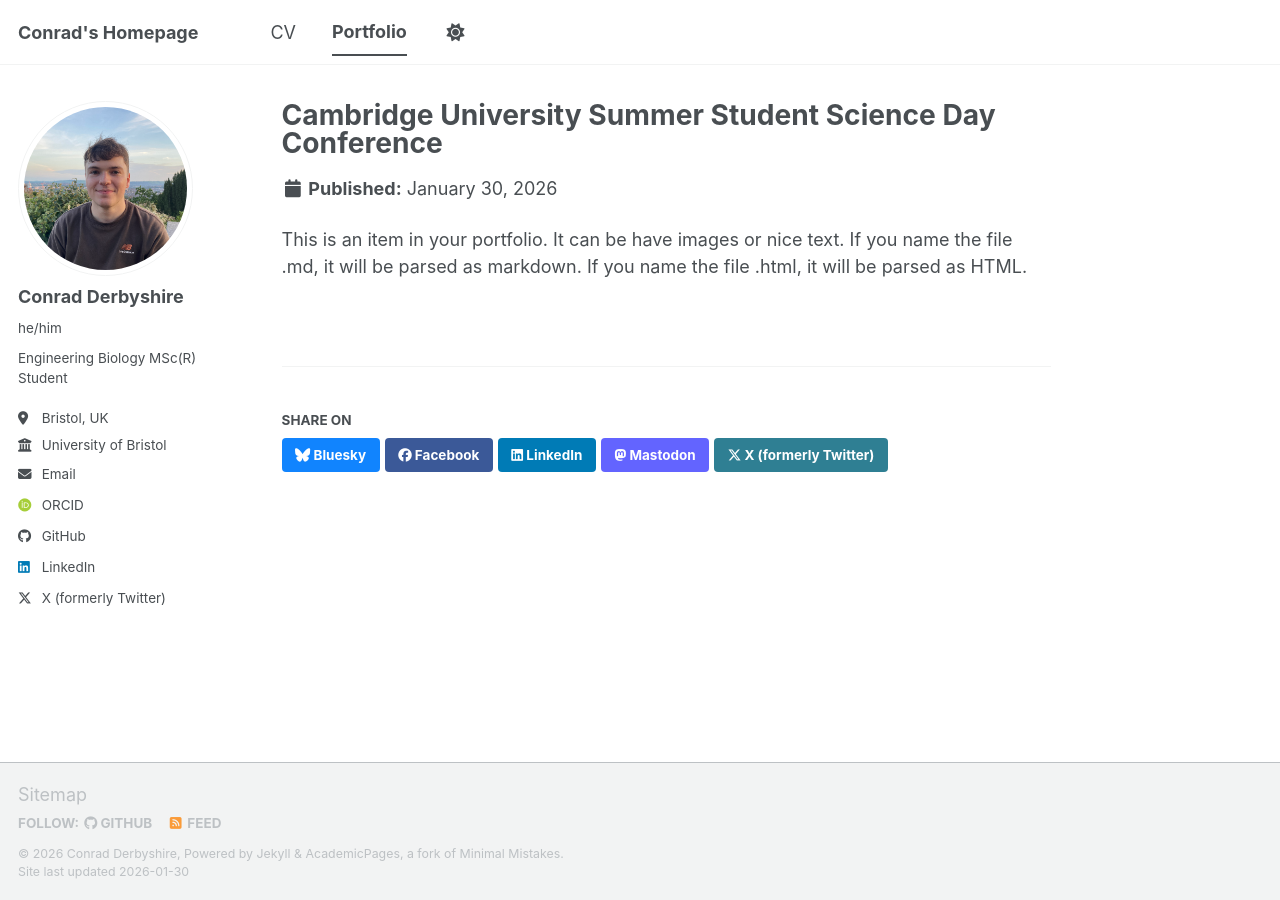
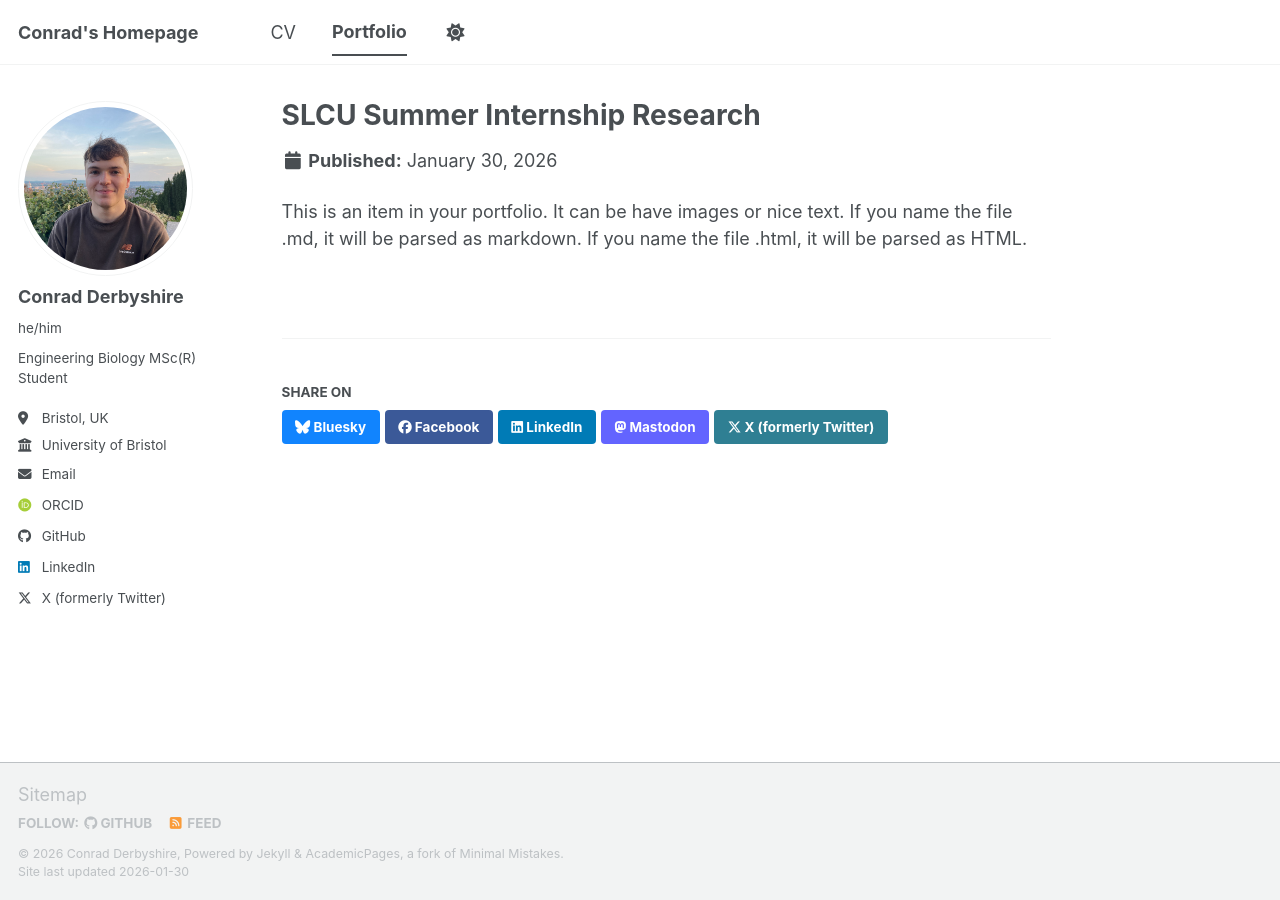
Before and after one commit to conradderbyshire/conradderbyshire.github.io, a Jekyll site: the page built from _portfolio/portfolio-1.md, in a window 1280 px wide. Built offline with Jekyll 4.4.1, drawn with Linux system fonts in a browser that asks for light colours; some web fonts are replaced; a script bundle is joined from its source files by our own code; library files that are not in the unit come from our copies.

Commit message:
Changing file format

```diff
--- a/_portfolio/portfolio-1.md
+++ b/_portfolio/portfolio-1.md
@@ -1,6 +1,6 @@
 ---
-title: "Cambridge University Summer Student Science Day Conference"
-excerpt: "Poster from research conference at end of summer internship 1<br/><img src='/images/internship_poster.pdf'>"
+title: "SLCU Summer Internship Research"
+excerpt: "End-of-project research poster presented at Cambridge University Summer Student Science Day Conference <br/><img src='/images/internship_poster.png'>"
 collection: portfolio
 ---
 
```
